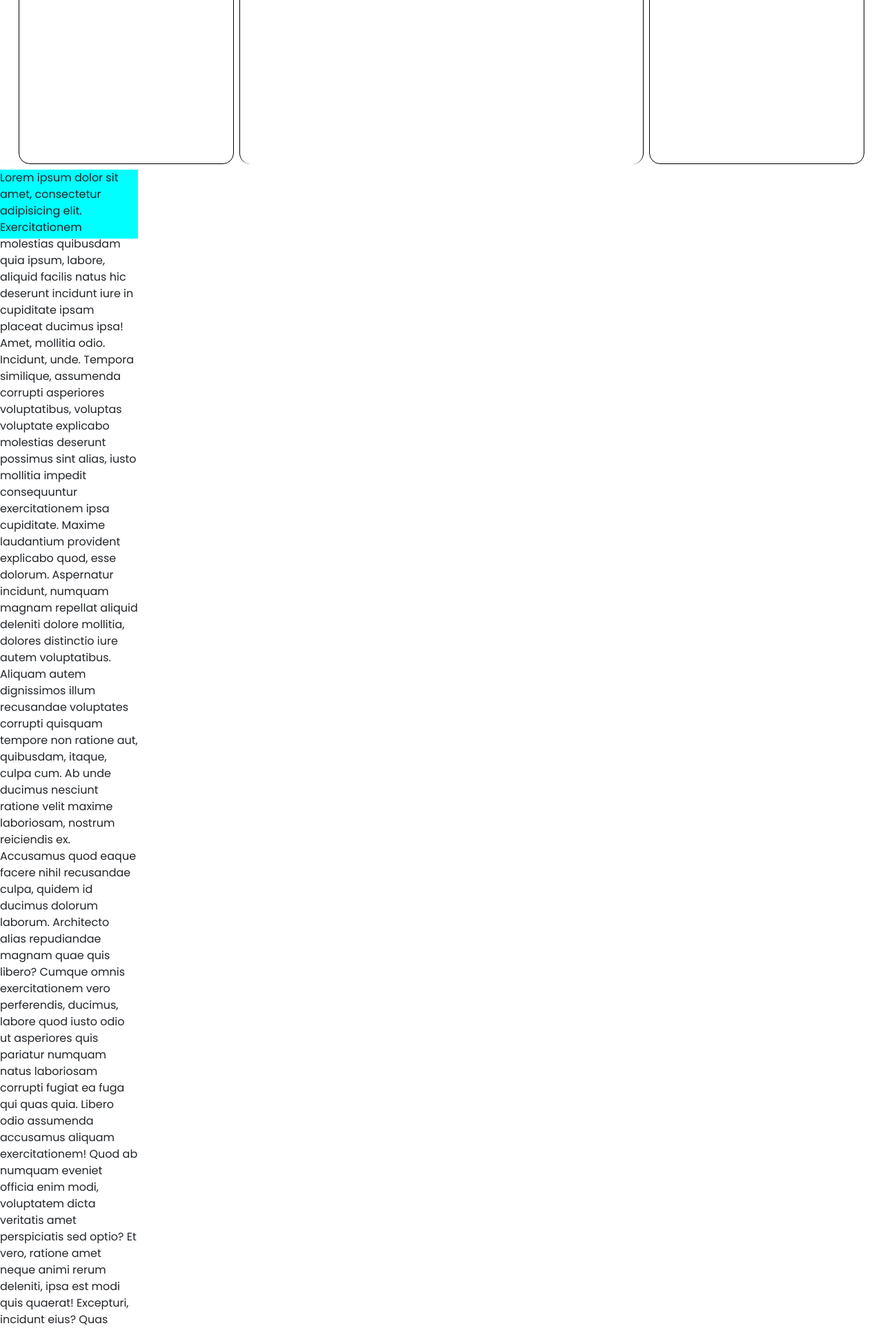
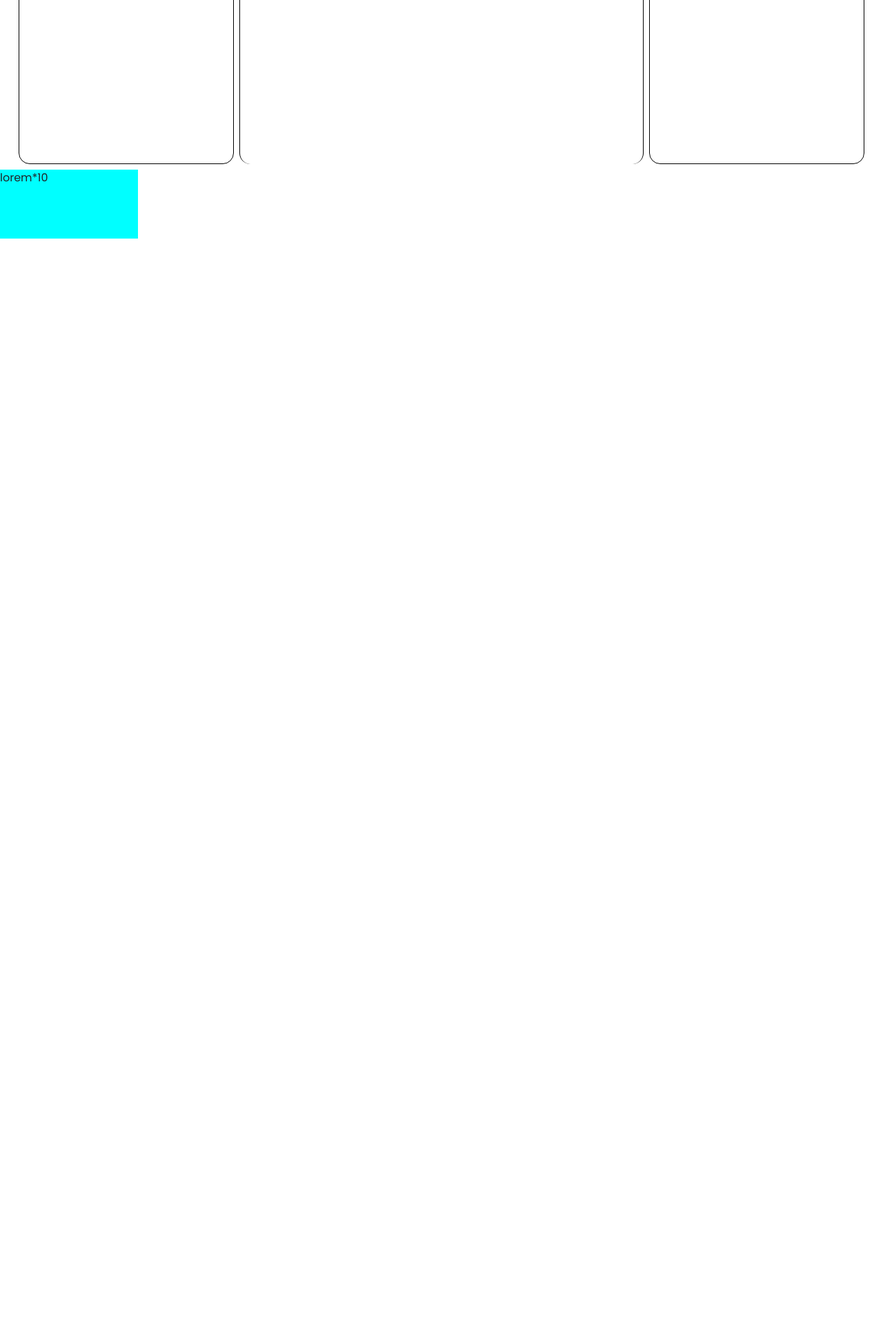
Before and after one commit to Mohammed-Abubakar-11786/SocialBook-MERN-App, a Node server app: page / in a window 1280 px wide. Shown: the part 619-2545 px from the top of the page at 69% size. After the commit the page ends 965 px from the top, so only its background shows below. Run offline with Node 20, Linux system fonts and the light colour scheme; some libraries are stand-ins or nearby versions.

Commit message:
updated footer now

```diff
--- a/views/includes/footer.ejs
+++ b/views/includes/footer.ejs
@@ -8,15 +8,6 @@
 <div class="manesh">
 
     <div>
-        Lorem ipsum dolor sit amet, consectetur adipisicing elit. Exercitationem molestias quibusdam quia ipsum, labore, aliquid facilis natus hic deserunt incidunt iure in cupiditate ipsam placeat ducimus ipsa! Amet, mollitia odio.
-        Incidunt, unde. Tempora similique, assumenda corrupti asperiores voluptatibus, voluptas voluptate explicabo molestias deserunt possimus sint alias, iusto mollitia impedit consequuntur exercitationem ipsa cupiditate. Maxime laudantium provident explicabo quod, esse dolorum.
-        Aspernatur incidunt, numquam magnam repellat aliquid deleniti dolore mollitia, dolores distinctio iure autem voluptatibus. Aliquam autem dignissimos illum recusandae voluptates corrupti quisquam tempore non ratione aut, quibusdam, itaque, culpa cum.
-        Ab unde ducimus nesciunt ratione velit maxime laboriosam, nostrum reiciendis ex. Accusamus quod eaque facere nihil recusandae culpa, quidem id ducimus dolorum laborum. Architecto alias repudiandae magnam quae quis libero?
-        Cumque omnis exercitationem vero perferendis, ducimus, labore quod iusto odio ut asperiores quis pariatur numquam natus laboriosam corrupti fugiat ea fuga qui quas quia. Libero odio assumenda accusamus aliquam exercitationem!
-        Quod ab numquam eveniet officia enim modi, voluptatem dicta veritatis amet perspiciatis sed optio? Et vero, ratione amet neque animi rerum deleniti, ipsa est modi quis quaerat! Excepturi, incidunt eius?
-        Quas amet soluta accusamus dolorem ratione excepturi, inventore vel eaque deserunt suscipit commodi sint ipsam beatae. Fugit, omnis. Porro corrupti repudiandae incidunt eligendi adipisci sunt blanditiis perferendis obcaecati suscipit. Aliquam!
-        Est facere, error dolorem minus fugit eos velit deleniti dignissimos. Alias cupiditate fugit quibusdam maxime id placeat quos velit nulla commodi, iusto ipsa, nihil blanditiis, unde doloremque inventore. Nam, illum.
-        Dolorem, rerum mollitia! Minus, reprehenderit possimus nostrum placeat, fuga porro saepe quis impedit totam veniam cumque natus aliquid odio, fugit quam animi temporibus laudantium aspernatur aperiam officia! Commodi, maiores reiciendis.
-        Totam ab explicabo, animi hic nihil sed accusamus facilis? Illo quidem impedit qui maiores possimus eum adipisci natus eveniet odio ipsam perferendis doloremque nihil voluptas accusantium, sit eaque quas saepe.
+        lorem*10
     </div>
 </div>
```
